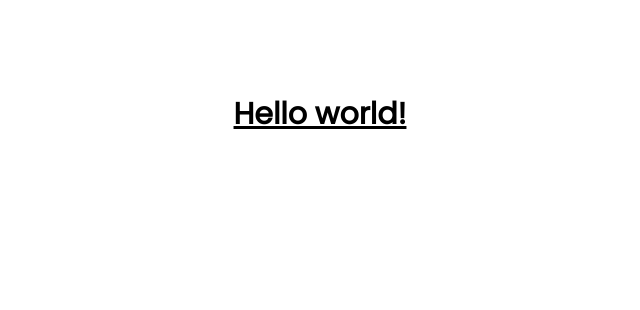
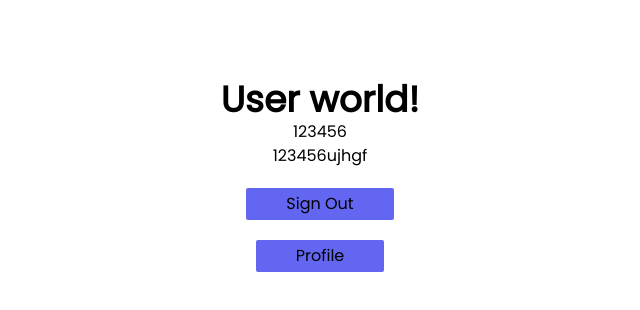
Before and after one commit to 07rv/nextjs-auth, a Next.js app: page / in a window 1280 px wide. Shown: the top 310 px of the page, without its empty margins (320-960 px from the left). Built offline with nearby package versions, Linux system fonts and the light colour scheme.

Commit message:
index.js

```diff
--- a/pages/index.js
+++ b/pages/index.js
@@ -1,15 +1,59 @@
 import Head from "next/head";
 import styles from "@/styles/Home.module.css";
+import Link from "next/link";
+import { useState } from "react";
 
 export default function Home() {
+  const [session, setSession] = useState(true);
   return (
     <>
       <Head>
-        <title>Home Page</title>
+        <title>Home</title>
       </Head>
-      <main className={styles.main}>
-        <h1 className="text-3xl font-bold underline">Hello world!</h1>
-      </main>
+      {session ? User({ session }) : Guest()}{" "}
     </>
   );
 }
+
+function Guest() {
+  return (
+    <main className="container mx-auto text-center py-20">
+      <h3 className="text-4xl font-bold">Guest world!</h3>
+      <div className="flex justify-center">
+        <Link
+          href="/login"
+          className="mt-5 px-10 py-1 rounded-sm bg-indigo-500"
+        >
+          Sign In
+        </Link>
+      </div>
+    </main>
+  );
+}
+
+function User() {
+  return (
+    <main className="container mx-auto text-center py-20">
+      <h3 className="text-4xl font-bold">User world!</h3>
+
+      <div className="details">
+        <h5>123456</h5>
+        <h5>123456ujhgf</h5>
+      </div>
+
+      <div className="flex justify-center">
+        <button className="mt-5 px-10 py-1 rounded-sm bg-indigo-500">
+          Sign Out
+        </button>
+      </div>
+      <div className="flex justify-center">
+        <Link
+          href="/profile"
+          className="mt-5 px-10 py-1 rounded-sm bg-indigo-500"
+        >
+          Profile
+        </Link>
+      </div>
+    </main>
+  );
+}
```
